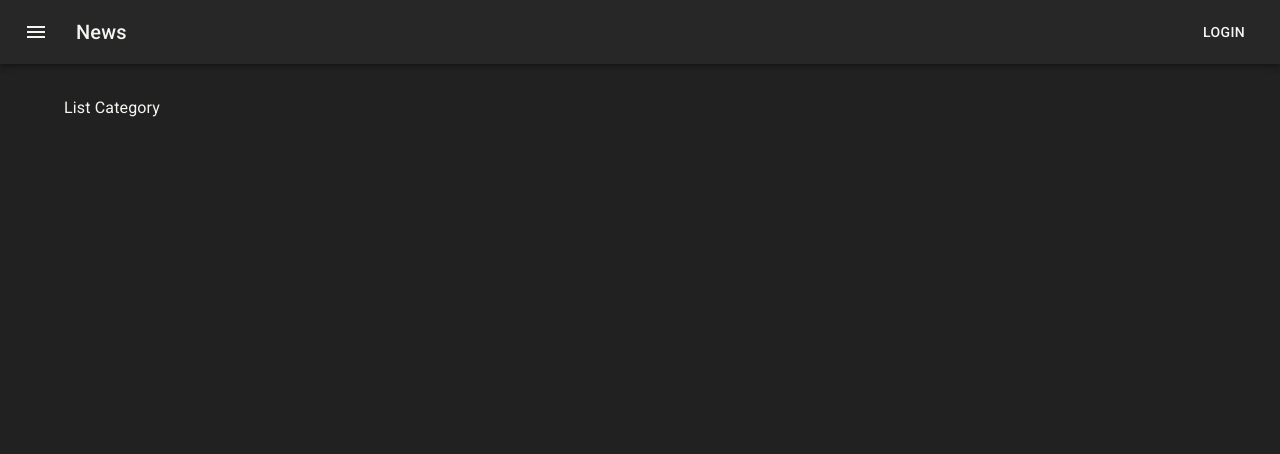
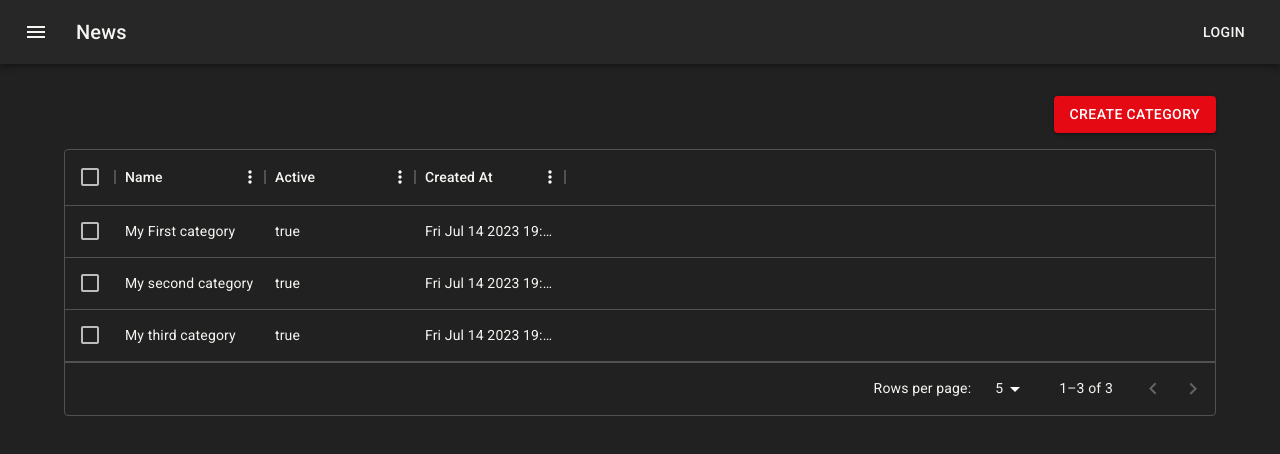
Before and after one commit to jeanmrtns/codeflix-admin, a React (Vite) app: page / in a window 1280 px wide. Shown: the top 454 px of the page. Built offline with nearby package versions, Linux system fonts and the light colour scheme.

Commit message:
feature: create list of categories

```diff
--- a/package.json
+++ b/package.json
@@ -19,6 +19,7 @@
     "@fontsource/roboto": "^5.0.5",
     "@mui/icons-material": "^5.14.0",
     "@mui/material": "^5.14.0",
+    "@mui/x-data-grid": "^6.10.0",
     "@reduxjs/toolkit": "^1.8.1",
     "localforage": "^1.10.0",
     "match-sorter": "^6.3.1",
--- a/src/features/categories/CategoryList.tsx
+++ b/src/features/categories/CategoryList.tsx
@@ -1,9 +1,57 @@
-import { Box, Typography } from "@mui/material"
+import { Box, Button } from "@mui/material"
+import { useAppSelector } from "../../app/hooks"
+import { selectCategories } from "./categorySlice"
+
+import { DataGrid, GridColDef } from "@mui/x-data-grid"
+import { Link } from "react-router-dom"
+
+const columns: GridColDef[] = [
+  {
+    field: "name",
+    headerName: "Name",
+    width: 150,
+    editable: true,
+  },
+  {
+    field: "is_active",
+    headerName: "Active",
+    width: 150,
+    editable: true,
+  },
+  {
+    field: "created_at",
+    headerName: "Created At",
+    width: 150,
+    editable: true,
+  },
+]
 
 export function CategoryList() {
+  const categories = useAppSelector(selectCategories)
+
   return (
-    <Box>
-      <Typography>List Category</Typography>
+    <Box maxWidth="lg" sx={{ mb: 4, mt: 4 }}>
+      <Box display="flex" justifyContent="flex-end">
+        <Link to="/categories/create">
+          <Button variant="contained" color="secondary" sx={{ mb: 2 }}>
+            Create Category
+          </Button>
+        </Link>
+      </Box>
+      <DataGrid
+        rows={categories}
+        columns={columns}
+        initialState={{
+          pagination: {
+            paginationModel: {
+              pageSize: 5,
+            },
+          },
+        }}
+        pageSizeOptions={[5, 10, 20, 50, 100]}
+        checkboxSelection
+        disableRowSelectionOnClick
+      />
     </Box>
   )
 }
--- a/src/features/categories/categorySlice.ts
+++ b/src/features/categories/categorySlice.ts
@@ -1,4 +1,5 @@
 import { createSlice } from "@reduxjs/toolkit"
+import { RootState } from "../../app/store"
 
 interface Category {
   id: string
@@ -37,5 +38,6 @@ export const categorySlice = createSlice({
 })
 
 export default categorySlice.reducer
+export const selectCategories = (state: RootState) => state.categories
 export const { createCategory, updateCategory, deleteCategory } =
   categorySlice.actions
```
Also changed, not shown: 1 other file (tests, documents, lock files or other folders).
